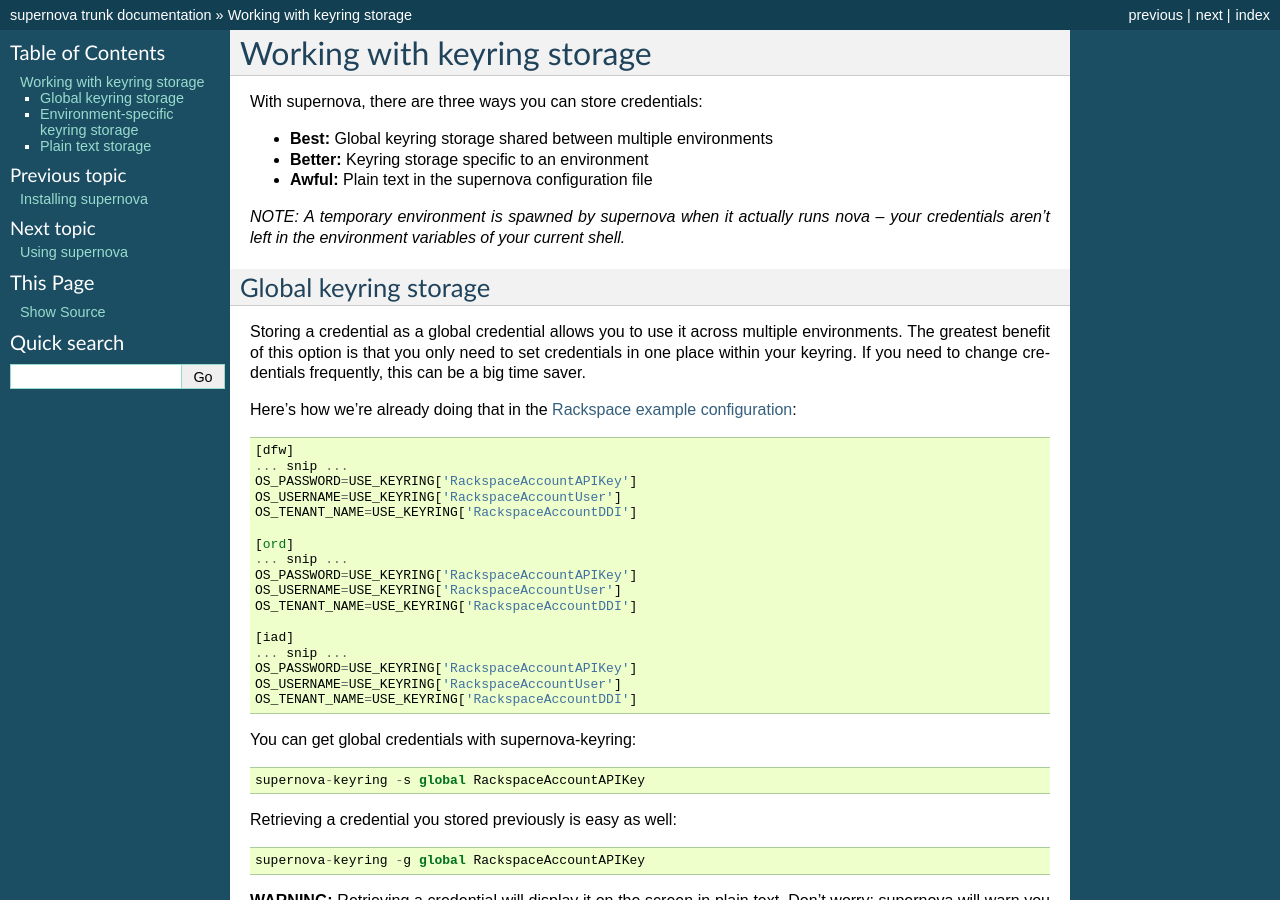
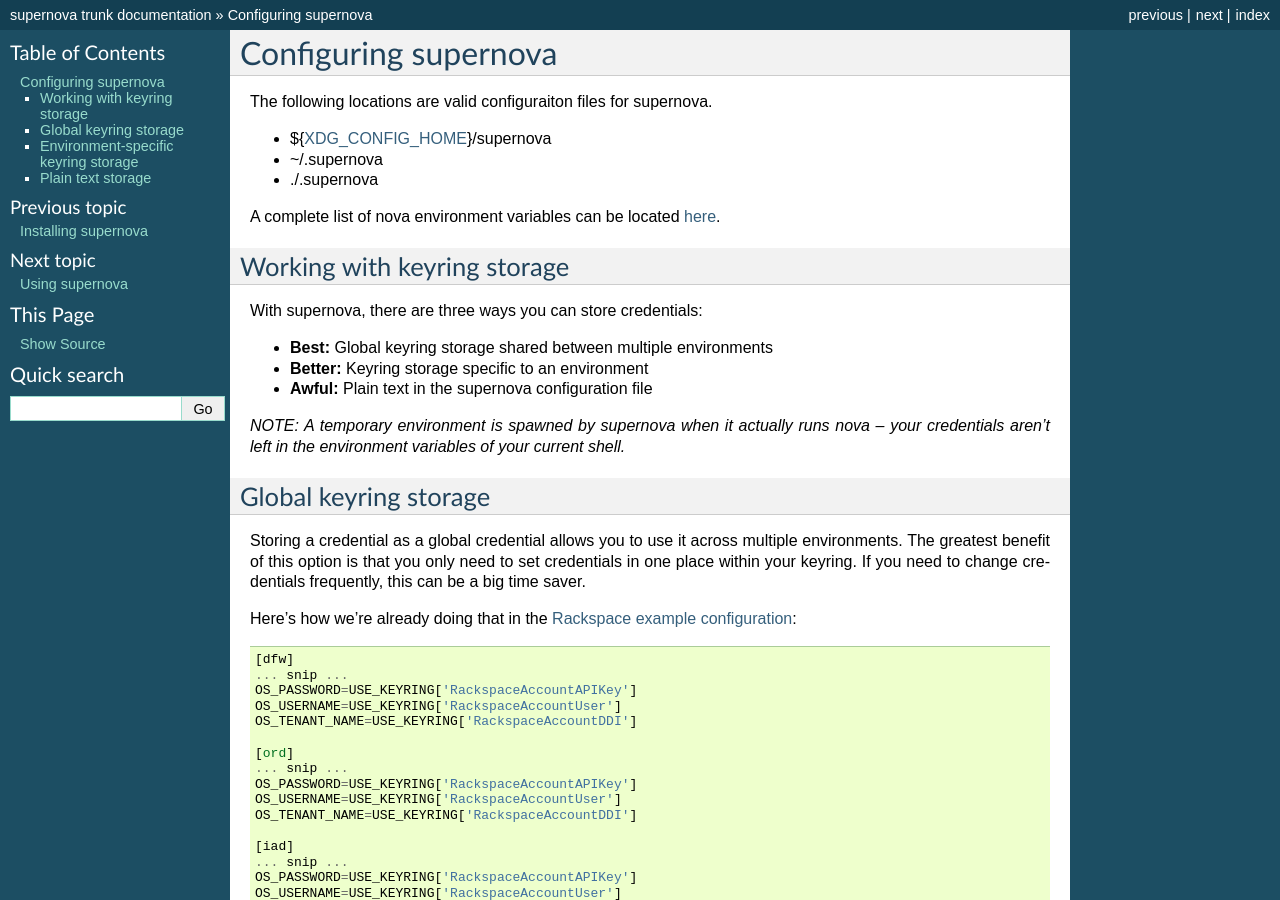
Before and after one commit to major/supernova, a Sphinx documentation site: the page built from docs/configuring.rst, in a window 1280 px wide and 900 px high. Built offline with Sphinx 7.4.7, drawn with Linux system fonts in a browser that asks for light colours; some of the changed text lies outside the part shown.

Commit message:
update docs to include section on configuration

```diff
--- a/docs/keyring.rst
+++ b/docs/configuring.rst
@@ -1,5 +1,18 @@
+Configuring supernova
+=====================================
+
+The following locations are valid configuraiton files for supernova.
+
+* ${XDG_CONFIG_HOME_}/supernova
+* ~/.supernova
+* ./.supernova
+
+A complete list of nova environment variables can be located here_.
+
+.. _keyring:
+
 Working with keyring storage
-=====================================
+----------------------------
 
 With supernova, there are three ways you can store credentials:
 
@@ -81,3 +94,8 @@ Using the `Rackspace example configuration <http://bit.ly/raxsupernova>`_, plain
     OS_TENANT_NAME=123456
 
 When supernova runs, it will take the configuration options and pass them directly to nova (or the executable of your choice) in a subprocess.
+
+
+.. _XDG_CONFIG_HOME: http://standards.freedesktop.org/basedir-spec/basedir-spec-latest.html
+
+.. _here: http://docs.rackspace.com/servers/api/v2/cn-gettingstarted/content/gs_env_vars_summary.html
--- a/docs/index.rst
+++ b/docs/index.rst
@@ -8,7 +8,7 @@ You may like supernova if you regularly have the following problems:
 * You hate trying to source multiple novarc files when using nova
 * You get your terminals confused and do the wrong things in the wrong nova environment
 * You don't like remembering things
-* You want to keep sensitive API keys and passwords out of plain text configuration files (see the :doc:`keyring` section)
+* You want to keep sensitive API keys and passwords out of plain text configuration files (see the :ref:`keyring` section)
 * You need to share common skeleton environment variables for nova with your teams
 
 If any of these complaints ring true, **supernova is for you**. supernova manages multiple nova environments without sourcing novarc files or mucking with environment variables.
@@ -27,5 +27,5 @@ Documentation
 
    raxquickstart
    installation
-   keyring
+   configuring
    usingsupernova
--- a/docs/usingsupernova.rst
+++ b/docs/usingsupernova.rst
@@ -40,7 +40,7 @@ There's a convenience function provided that will dump out your parsed supernova
 
     supernova -l
 
-This is a good way to test your configuration file syntax and diagnose problems.  Keep in mind that any plain text credentials will be displayed on screen when you list environments (see :doc:`keyring` for more details).
+This is a good way to test your configuration file syntax and diagnose problems.  Keep in mind that any plain text credentials will be displayed on screen when you list environments (see :ref:`keyring` for more details).
 
 If you're still using plain text credentials, now is a good time to stop using them. :)
 
```
